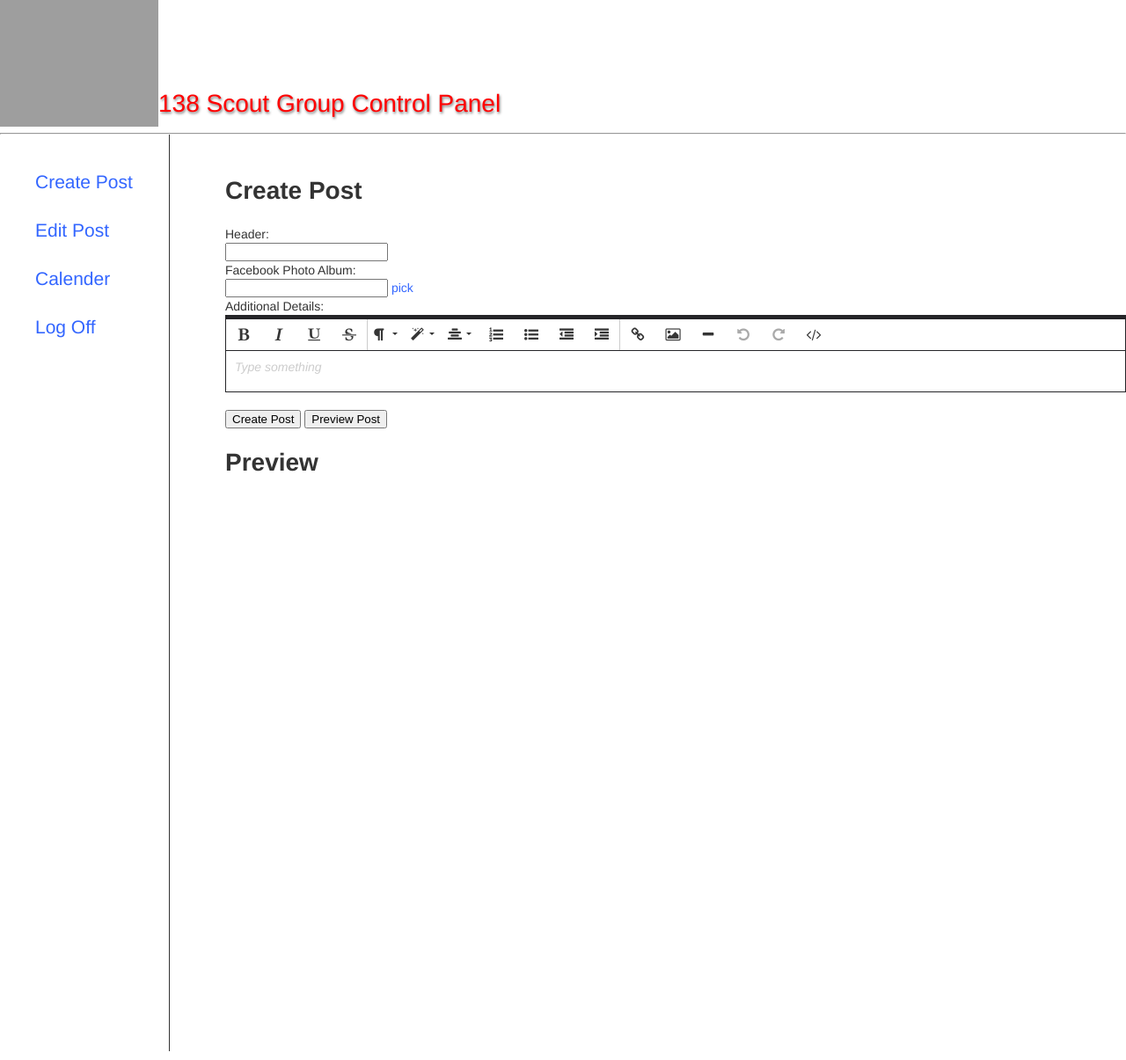
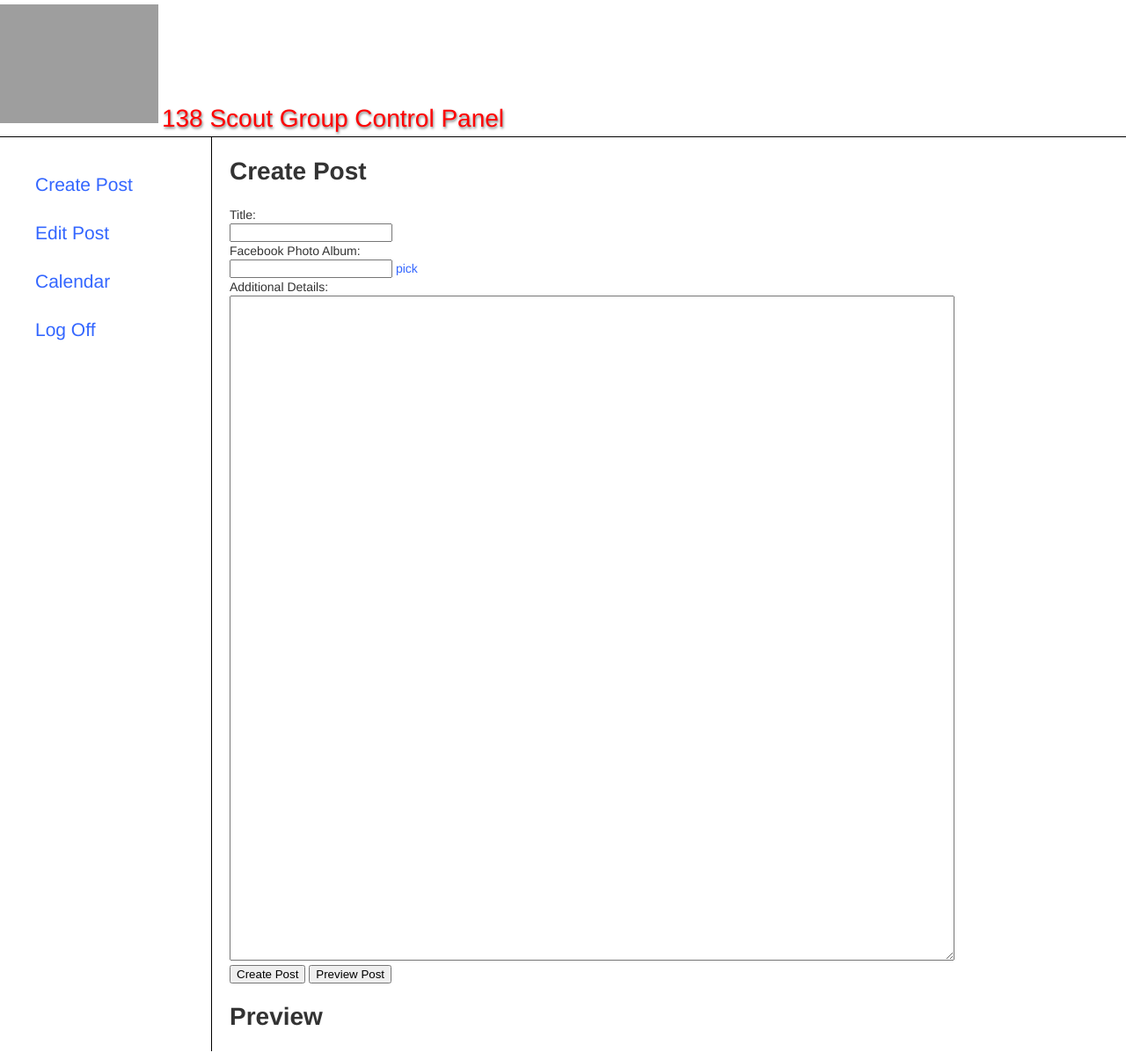
Before and after one commit to scout138/website, a PHP site: page /admin/index.php in a window 1280 px wide. Shown: the whole page at 88% size. Run offline with PHP 8.4, Linux system fonts and the light colour scheme; a user stored in the database is signed in; data comes from the database, SQL or seed files in the repository; data that the repository does not hold is empty; some libraries are stand-ins or nearby versions; grey boxes are pictures that could not be loaded.

Commit message:
layout overhaul

```diff
--- a/admin/index.php
+++ b/admin/index.php
@@ -15,6 +15,8 @@
 
 	<link href="../css/lightview.css" rel="stylesheet" type="text/css">
 
+	<link href="../css/jquery.jgrowl.min.css" rel="stylesheet" type="text/css">
+
 	<link rel="stylesheet" href="style.css"/>
 
 	<script src="//connect.facebook.net/en_US/sdk.js"></script>
@@ -26,6 +28,8 @@
 	<script type="text/javascript" src="../js/lightview/lightview.js"></script>
 	<script type="text/javascript" src="../js/spinners/spinners.min.js"></script>
 	<script type="text/javascript" src="../js/lightview/lightview.js"></script>
+
+	<script type="text/javascript" src="../js/jquery.jgrowl.min.js"></script>
 
 	<script type="text/javascript" src="../js/isotope.pkgd.min.js"></script>
 
@@ -46,36 +50,38 @@
 
 </script>
 <body>
-	<div id = "header">
-		<div id = "logo">
-			<img src = "http://www.scouts.ca/brandcentre/resources/logo/scouts-logo-notagline-web.png" alt = "logo" height = "144px"  width = "180px">
-		</div>
-		<div id = "title">138 Scout Group Control Panel</div>
-	<br style="clear:both;"/><hr />
-	</div>
-		<div id = "menu">
+<table id="structure" width="100%" cellpadding="0" cellspacing="0">
+	<tr>
+		<td colspan="2" id="header" valign="bottom">
+			<div id="logo"></div>
+			<div id="title"></div>
+		</td>
+	</tr>
+	<tr>
+		<td id="menu" valign="top">
 			<ul>
-				<li id = "menuItems" onclick = "showHide('create')"><a href = "#">Create Post</a></li>
-				<li id = "menuItems" onclick = "showHide('edit')"><a href = "#">Edit Post</a></li>
-				<li id = "menuItems" onclick = "showHide('calender')"><a href = "#">Calender</a></li>
-				<li id = "menuItems" ><a href = "php/logoff.php">Log Off</a></li>
+				<li><a href="javascript: showHide('#create');">Create Post</a></li>
+				<li><a href="javascript: showHide('#edit');">Edit Post</a></li>
+				<li><a href="javascript: showHide('#calendar');">Calendar</a></li>
+				<li><a href="php/logoff.php">Log Off</a></li>
 			</ul>
-		</div>
-		<div id = "content">
-			<div id = "create"><h1>Create Post</h1>
-				<div id = "error"></div>
+		</td>
+		<td id="content" valign="top">
+			<div id="scroll-wrap">
+				<div id="create"><h1>Create Post</h1>
+					<div id="error"></div>
 					<form name="input" action="#" method="post">
-					Header:<br />
+						Title:<br />
 						<input type = "text" name = "header" id = "postHeader"><br />
 						Facebook Photo Album:<br />
-					<input type = "text" name = "album" id = "album" pattern = "\d*"> <a href="javascript: fbAlbumPicker();">pick</a><br />
+						<input type = "number" name = "album" id = "album"> <a href="javascript: fbAlbumPicker();">pick</a><br />
 						Additional Details:<br />
 						<textarea rows = "50" cols = "100" name = "description" id = "description"></textarea><br />
 					</form>
 					<button value = "Create" onclick = "submit()">Create Post</button>
 					<button value = "Preview Post" onclick = "preview()">Preview Post</button>
 					<h1>Preview</h1>
-				<div id = "preview"></div>
+					<div id="preview"></div>
 				</div>
 
 				<div id="album-selector" style="display:none;">
@@ -85,17 +91,18 @@
 					</div>
 				</div>
 
-			<div id = "edit"><h1>Edit Post</h1>
-				<div id = "editPosts">
-				</div>
-				<div id = "pagination">
+				<div id="edit" style="display: none;"><h1 style="display:inline-block;margin-right: 15px;">Edit Post</h1><a href="javascript: grabPosts()">refresh</a>
+					<div id="editPosts">
 					</div>
 				</div>
-			<div id = "calender"><h1>Calender</h1>
-				<iframe src="https://www.google.com/calendar/embed?src=pccrovers.com_pojeic2sd1ojijt7ohop7gt338%40group.calendar.google.com&ctz=America/Vancouver" style="border: 0" width="80%" height="600" frameborder="0" scrolling="no">
+				<div id="calendar" style="display: none;"><h1>Calendar</h1>
+					<iframe src="https://www.google.com/calendar/embed?src=pccrovers.com_pojeic2sd1ojijt7ohop7gt338%40group.calendar.google.com&ctz=America/Vancouver" style="border: 0" width="100%" height="600" frameborder="0" scrolling="no">
 					</iframe>
 				</div>
 			</div>
+		</td>
+	</tr>
+</table>
 
 <div id="spinner" style="display: none;">
 
--- a/admin/style.css
+++ b/admin/style.css
@@ -4,6 +4,7 @@
     line-height: 1.42857143;
     color: #333;
     margin: 0;
+    display: table;
 }
 #loginContainer {
 	position: fixed;
@@ -12,47 +13,64 @@
  	margin-top: -50px;
  	margin-left: -100px;
 }
+
+#structure {
+    height: 100%;
+    width: 100%;
+    position: absolute;
+    top: 0;
+    bottom: 0;
+    left: 0;
+    right: 0;
+}
+
+#header {
+    position: relative;
+    height: 144px;
+    width: 100%;
+    background-color: white;
+    border-bottom: 1px solid black;
+}
 #logo {
     height: 144px;
     width: 180px;
-	float: left;
-}
-#header {
-	position:fixed;
-	height: 153px;
-	width: 100%;
-	z-index: 999;
-    background-color: white;
+	display: inline-block;
+    background-image: url('http://www.scouts.ca/brandcentre/resources/logo/scouts-logo-notagline-web.png');
+    background-size: contain;
+    background-position: center;
+    background-repeat: no-repeat;
 }
 #title {
-    position: absolute;
-    left: 180px;
-    bottom: 15px;
-    font-weight: normal;
     font-size: 2em;
     color: red;
+    display: inline-block;
     text-shadow: 1px 2px 3px rgba(0,0,0, 0.5);
 }
+#title::after {
+    content: "138 Scout Group Control Panel";
+}
+
 #menu {
-	position: fixed;
-	top: 153px;
-	height: 100%;
-	width: 15%;
-	float:left;
-	border-right-style: solid;
-	border-width: 1px;
+    height: 100%;
+    border-right: 1px solid black;
 }
+#menu ul {
+    width: 200px;
+    display: inline-block;
+}
+#menu li {
+    list-style-type: none;
+    padding-top: 25px;
+    font-size: 1.5em;
+}
+
 #content {
-	position: relative;
-	top: 153px;
-	width: 80%;
-	float: right;
-	margin-top: 25px;
+	width: 100%;
 }
-#menuItems {
-	list-style-type: none;
-	padding-top: 25px;
-	font-size: 1.5em;
+#content #scroll-wrap {
+    height: 100%;
+    padding: 0px 20px 10px 20px;
+    overflow-y: scroll;
 }
 a:link {
 	color: #3366FF;
@@ -67,12 +85,6 @@
 }
 a:active {
 	color: #000066;
-}
-#edit {
-	display: none;
-}
-#calender {
-	display: none;
 }
 #error {
 	color: red;
```
Lines whose indentation alone changed are shown as unchanged.
